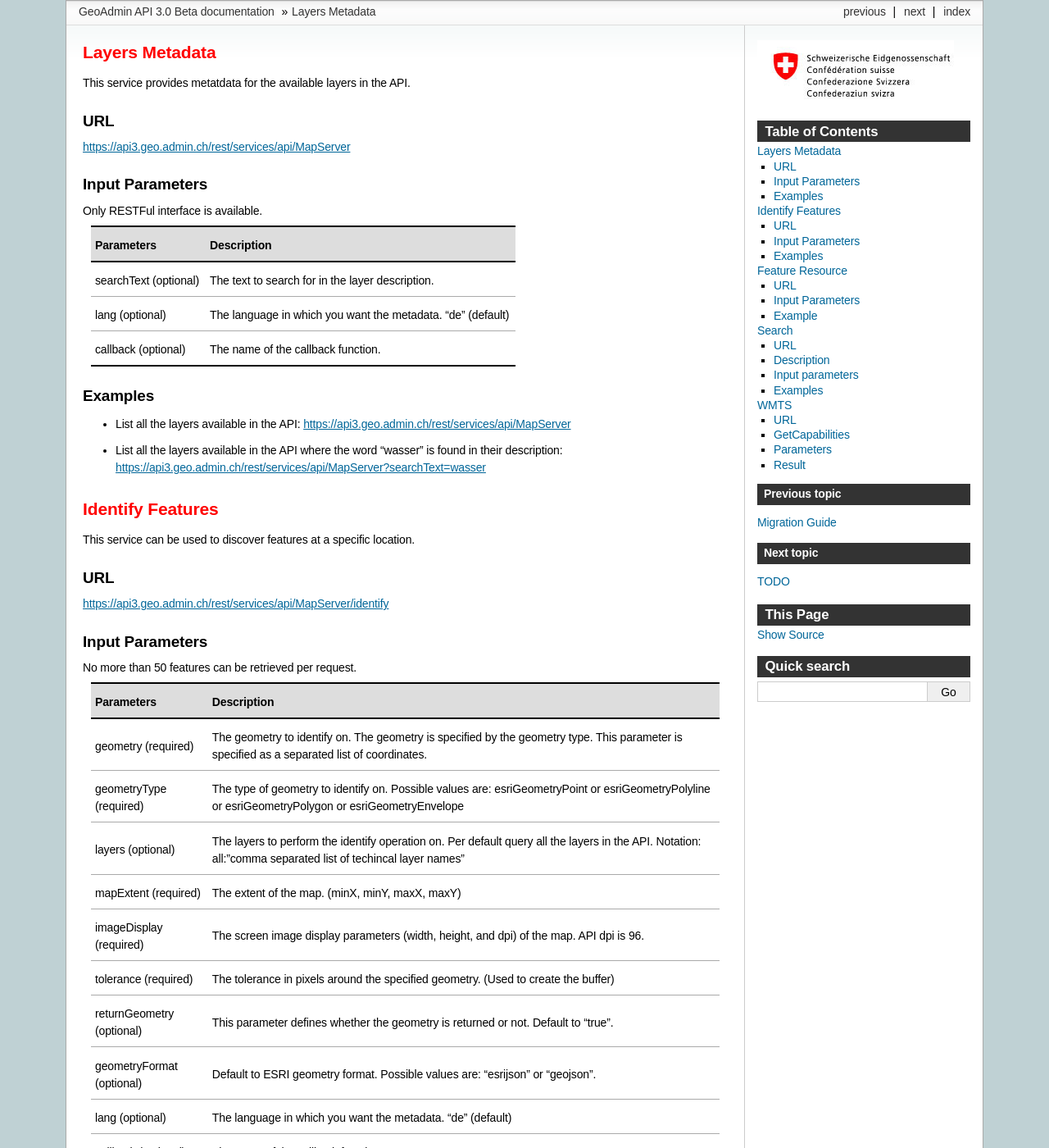
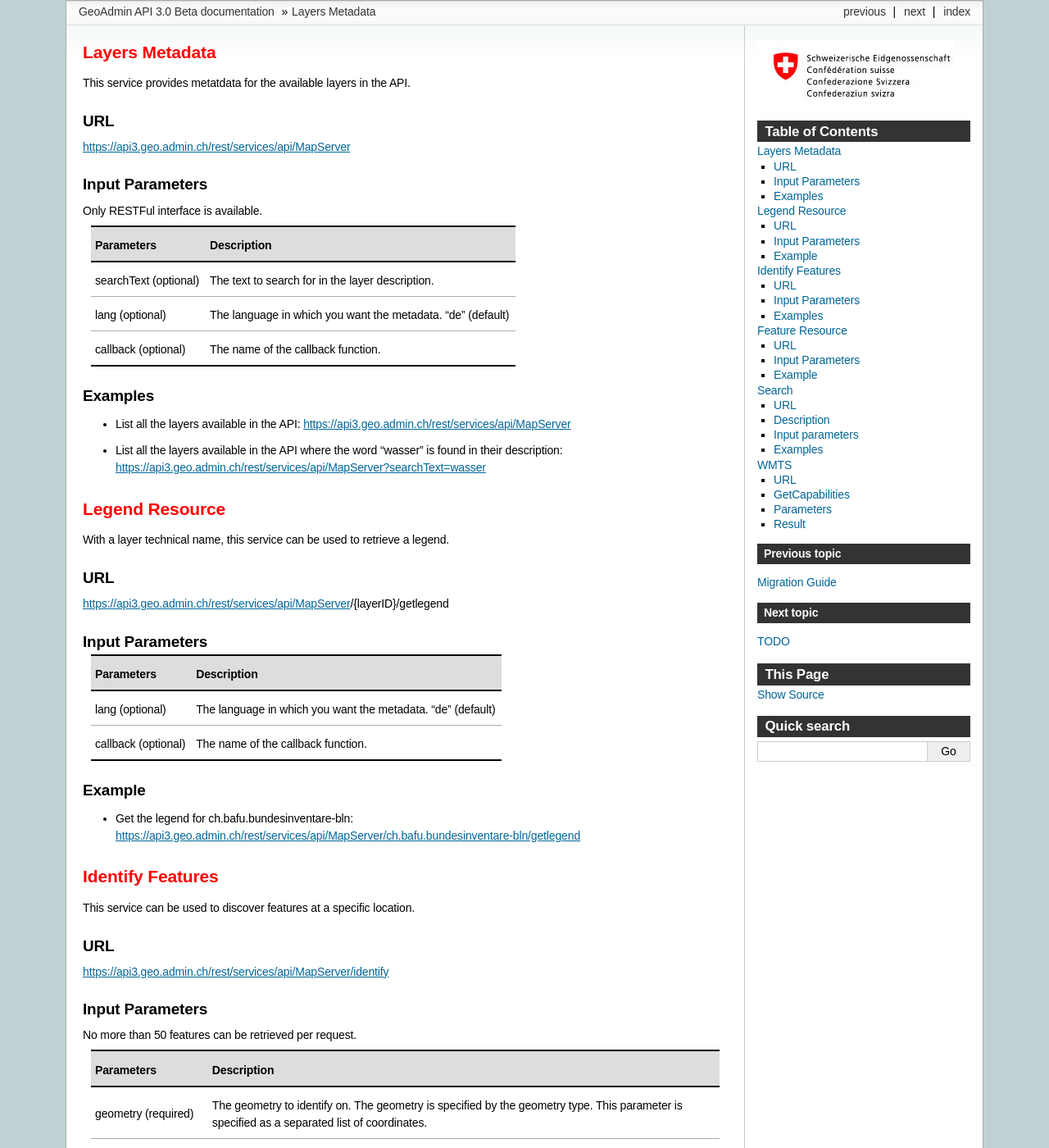
Before and after one commit to swisstopo-test/doc-chsdi3, a Sphinx documentation site: the page built from source/services/sdiservices.rst, in a window 1280 px wide and 1400 px high. Shown: the whole window at 82% size. Built offline with Sphinx 7.4.7, drawn with Linux system fonts in a browser that asks for light colours; formulas are drawn with MathJax 3; some of the changed text lies outside the part shown.

Commit message:
First version of getlegend service doc

```diff
--- a/source/services/sdiservices.rst
+++ b/source/services/sdiservices.rst
@@ -30,6 +30,34 @@ Examples
 
 - List all the layers available in the API: `https://api3.geo.admin.ch/rest/services/api/MapServer <../../../rest/services/api/MapServer>`_
 - List all the layers available in the API where the word "wasser" is found in their description: `https://api3.geo.admin.ch/rest/services/api/MapServer?searchText=wasser <../../../rest/services/api/MapServer?searchText=wasser>`_
+
+.. _legend_description:
+
+Legend Resource
+---------------
+
+With a layer technical name, this service can be used to retrieve a legend.
+
+URL
+^^^
+
+https://api3.geo.admin.ch/rest/services/api/MapServer/{layerID}/getlegend
+
+Input Parameters
+^^^^^^^^^^^^^^^^
+
++-----------------------------------+-------------------------------------------------------------------------------------------+
+| Parameters                        | Description                                                                               |
++===================================+===========================================================================================+
+| lang (optional)                   | The language in which you want the metadata. "de" (default)                               |
++-----------------------------------+-------------------------------------------------------------------------------------------+
+| callback (optional)               | The name of the callback function.                                                        |
++-----------------------------------+-------------------------------------------------------------------------------------------+
+
+Example
+^^^^^^^
+
+- Get the legend for ch.bafu.bundesinventare-bln: `https://api3.geo.admin.ch/rest/services/api/MapServer/ch.bafu.bundesinventare-bln/getlegend <../../../rest/services/api/MapServer/ch.bafu.bundesinventare-bln/getlegend>`_
 
 .. _identify_description:
 
@@ -94,7 +122,7 @@ With an ID and a layer technical name, this service can be used to retrieve a fe
 URL
 ^^^
 
-https://api3.geo.admin.ch/rest/services/api/MapServer/{layerId}/{featureId}
+https://api3.geo.admin.ch/rest/services/api/MapServer/{layerID}/{featureID}
 
 Input Parameters
 ^^^^^^^^^^^^^^^^
```
